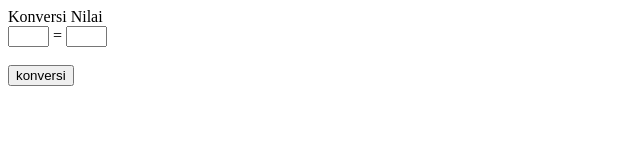
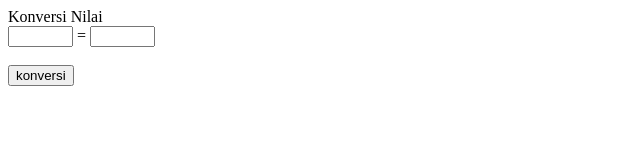
Before and after one commit to rifai-rizqi3/Eduwork-KonversiNilai, a plain HTML site: page index.html in a window 1280 px wide. Shown: the full height of the page, 0-640 px from the left. Drawn offline with Linux system fonts and the light colour scheme.

Commit message:
git add .

```diff
--- a/index.html
+++ b/index.html
@@ -26,16 +26,17 @@
         nilai_huruf = 'E';
         document.getElementById("c").value = nilai_huruf;
         }
-        </script>
+
+    </script>
 </head>
 
 <body>
 
     <div id="judul">Konversi Nilai</div>
 
-    <input type="text" name="a" id="a" size="2">
+    <input type="text" name="a" id="a" size="5">
     =
-    <input type="text" name="c" id="c" size="2">
+    <input type="text" name="c" id="c" size="5">
     <br>
     <br>
     <input type="button" name="tombol" id="tombol" value="konversi" onClick="konversi()"/>
```
